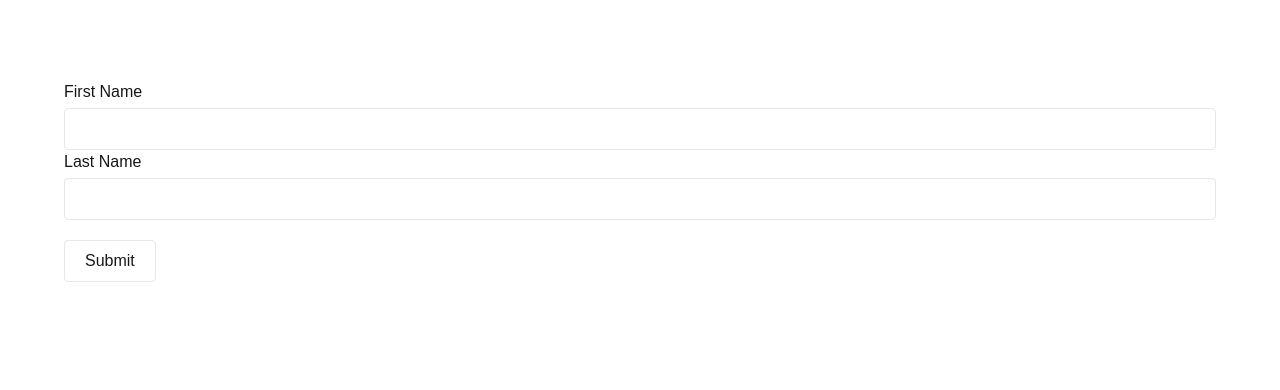
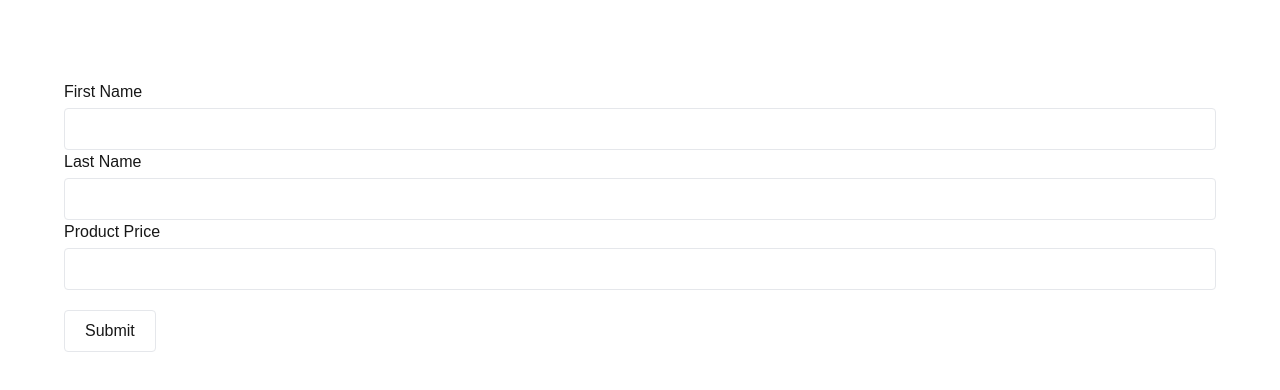
Before and after one commit to mrashed21/reusable_components_javascript, a Next.js app: page / in a window 1280 px wide. Shown: the top 390 px of the page. Built offline with nearby package versions, Linux system fonts and the light colour scheme.

Commit message:
add input type number

```diff
--- a/src/components/Home/InputFeaild.jsx
+++ b/src/components/Home/InputFeaild.jsx
@@ -1,6 +1,7 @@
 "use client";
 
 import { useForm } from "react-hook-form";
+import InputNumber from "../Reusable/InputNumber/InputNumber";
 import InputText from "../Reusable/InputText/InputText";
 
 const InputFeild = () => {
@@ -11,7 +12,7 @@ const InputFeild = () => {
   } = useForm({ mode: "onChange" });
 
   const handleSubmitData = (data) => {
-    console.log(data);
+    console.log("Form Data:", data);
   };
 
   return (
@@ -30,6 +31,7 @@ const InputFeild = () => {
           }}
           error={errors.user_frist_name}
         />
+
         <InputText
           register={register}
           name="user_last_name"
@@ -44,6 +46,22 @@ const InputFeild = () => {
           error={errors.user_last_name}
         />
 
+        <InputNumber
+          register={register}
+          name="product_price"
+          lable="Product Price"
+          validation={{
+            required: "Product Price is required.",
+            pattern: {
+              value: /^(0*[1-9]\d*(\.\d+)?|0*\.\d+)$/,
+              message: "Price must be a valid number",
+            },
+            validate: (v) =>
+              parseFloat(v) > 0 || "Price must be greater than 0",
+          }}
+          error={errors.product_price}
+        />
+
         <button
           type="submit"
           className="cursor-pointer py-2 px-5 rounded border border-gray-200 mt-5"
--- /dev/null
+++ b/src/components/Reusable/InputNumber/InputNumber.jsx
@@ -0,0 +1,27 @@
+const InputNumber = ({
+  register,
+  name,
+  lable,
+  classname,
+  validation,
+  error,
+}) => {
+  return (
+    <div className="flex flex-col space-y-1">
+      <label htmlFor={name}>{lable}</label>
+      <input
+        type="text"
+        {...register(name, {
+          ...validation,
+        })}
+        id={name}
+        className={`border border-gray-200 rounded focus:outline-none p-2 ${classname} ${
+          error ? "border-red-500" : ""
+        }`}
+      />
+      {error && <span className="text-red-500 text-sm">{error.message}</span>}
+    </div>
+  );
+};
+
+export default InputNumber;
```
Also changed, not shown: src/app/layout.jsx (renamed from src/app/layout.js), src/app/page.jsx (renamed from src/app/page.js).
